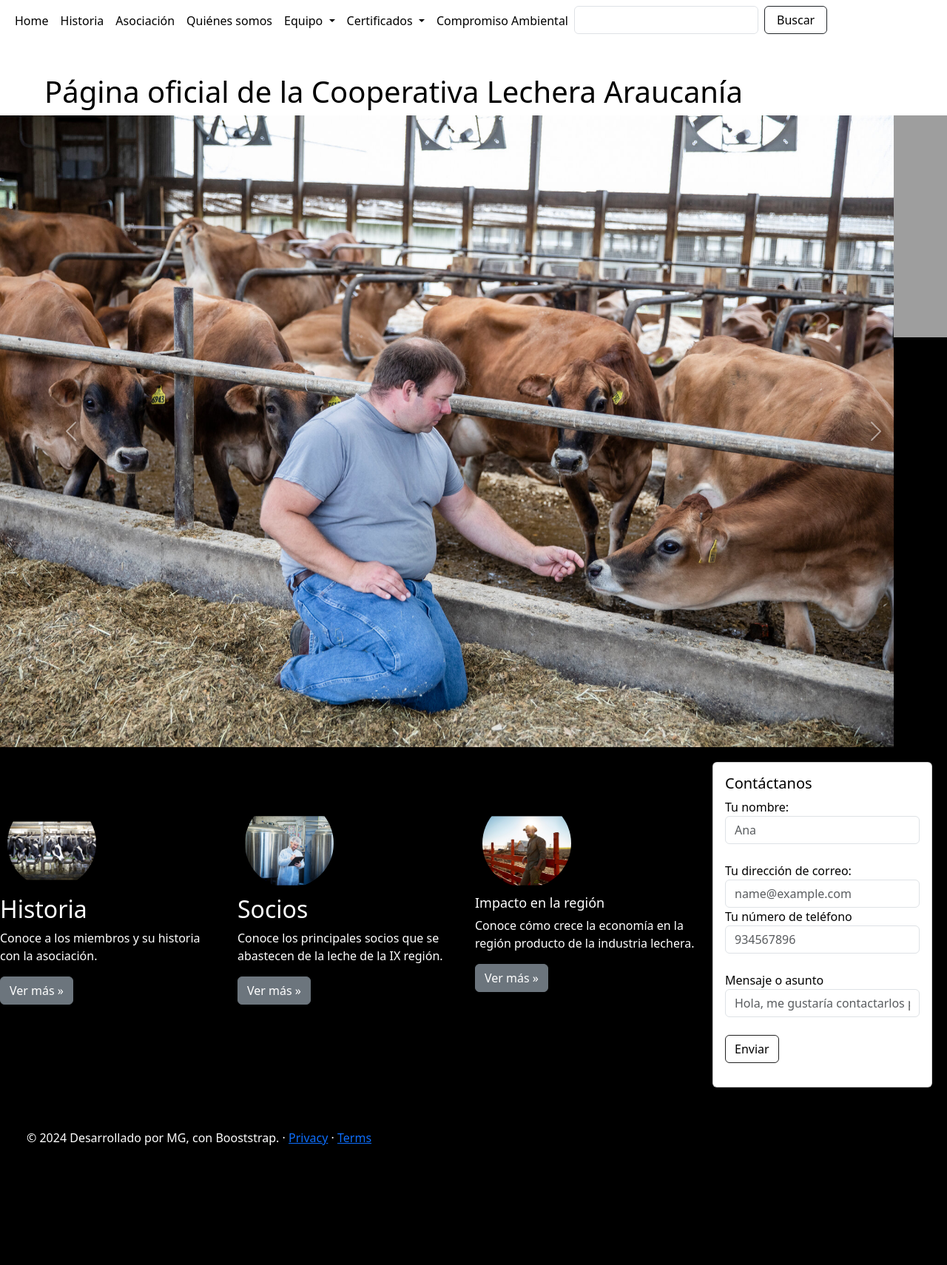
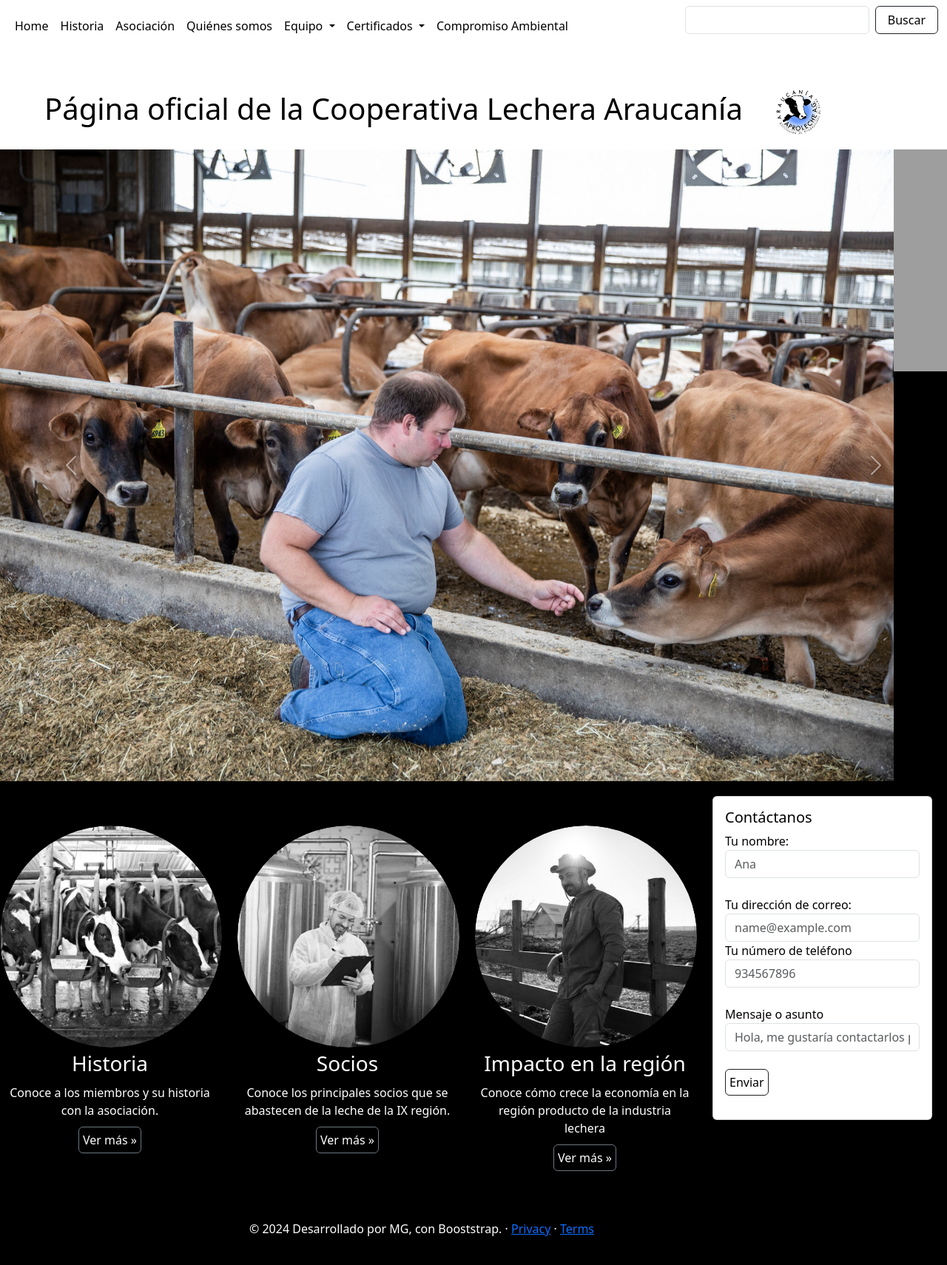
Before and after one commit to cherieluwu/PROYECTO-WEB-Entrega-2, a plain HTML site: page index.html in a window 1280 px wide. Shown: the whole page at 74% size. Before the commit the page ends 1602 px from the top, so only its background shows below. Drawn offline with nearby package versions, Linux system fonts and the light colour scheme; grey boxes are pictures that could not be loaded.

Commit message:
Add files via upload

```diff
--- a/estilos.css
+++ b/estilos.css
@@ -29,44 +29,20 @@ body {
     margin-left: 0;
 }
 
-/* Estilos para el logo */
-#logo {
-    max-width: 90px;
-    margin-right: 20px;
-}
-
-
 /* Estilos para el navbar */
-.navbar-custom {
-color: #000;
+#navbar{
     position: fixed;
     top: 0;
     width: 100%;
-  padding-right: 1 px;
-  padding-left: 1 px;
-  background-color: rgba(255, 255, 255, 0.8); /* Color de fondo con opacidad */
-  z-index: 1000; /* Asegura que la barra de navegación esté por encima de otros elementos */
-}
-
-#navbartodo {
+    background-color: white;
+    z-index: 1000;
     color:#000;
 }
 
-#dropm1 {
+#navbard, #navbartodo, #navbarCollapse, #navbardrop, #dropm2, #dropm1  {
     color:#000;
 }
 
-#dropm2 {
-    color:#000;
-
-}
-
-/*Estilo card*/
-
-#contacto {
-    background-color: #ffffff;
-    color: #000;
-}
 /* Estilo a nivel de clase */
 .resultado {
     font-family: Verdana, Geneva, Tahoma, sans-serif;
@@ -89,23 +65,71 @@ position: fixed;
     padding-top: 20px;
 }
 
-#tit1col{
-font-size: 18;
+/* Estilo de las fotos de las columnas*/
 
+.wrapper {
+    height: 300px;
+    width: 300px;
+    border-radius: 50%;
+    overflow: hidden;
+    border: 0px solid #fff;
+    padding: 0;
+    margin-top: 40px;
+    display: flex;
+    justify-content: center;
+    align-items: center;
 }
 
+.wrapper img {
+    height: 100%;
+    width: 100%;
+    border-radius: 50%;
+    filter: grayscale(100%);
+    transition: 0.5s ease;
+    cursor: pointer;
+    object-fit: cover;
+}
+
+.wrapper img:hover {
+    transform: scale(1,1);
+    filter: grayscale(0%);
+    }
+
+
+h3, p {
+    text-align: center;
+    margin: 0;
+    padding: 5px;
+}
+
+.btn{
+    background-color: transparent;
+    color:#fff;
+    text-align: center;
+    margin: 0;
+    padding: 5px;
+}
+
+
+.circle-image {
+    border-radius: 50%;
+    height: 20 px;
+    width: 5 px;
+    margin-top: 40 px;
+}
 
 #columnasinfo{
     background-color: #000;
     color: #ffffff;
 }
 
-  #imagenr {
-    padding: 10px;
-    margin-top: 40px;
+/*Estilo card*/
+
+#contacto {
+    background-color: #ffffff;
+    color: #000;
+
 }
-
-
 /*Estilo del botón de la card*/
 
 #botonenviar {
--- a/index.html
+++ b/index.html
@@ -10,20 +10,26 @@
 
 </head>
 <body>
+
   <header>
-
     <!-- Titulo -->
-    <div id="tituloprincipal" >
-        <h1>Página oficial de la Cooperativa Lechera Araucanía </h1>
+    <div id="tituloprincipal">
+        <h1>Página oficial de la Cooperativa Lechera Araucanía</h1>
+        <!-- Logo -->
+        <picture>
+            <source srcset="img\logo.jpg" media="(max-width: 576px)">
+            <img src="img\logo.jpg" alt="Logo de la Cooperativa Lechera Araucanía" width="150" height="auto">
+        </picture>
     </div>
-        <nav class="navbar navbar-expand-md navbar-dark fixed-top border-0 navbar-custom" >
-            <div id= "navbar" class="container-fluid">
+        <!-- NAVBAR -->
+    <nav class="navbar navbar-expand-md navbar-dark fixed-top border-0 navbar-custom" id="navbar">
+        <div class="container-fluid" id="navbard">
             <button class="navbar-toggler" type="button" data-bs-toggle="collapse" data-bs-target="#navbarCollapse" aria-controls="navbarCollapse" aria-expanded="false" aria-label="Toggle navigation">
                 <span class="navbar-toggler-icon"></span>
             </button>
-              <div class="collapse navbar-collapse" >
-                <ul class="navbar-nav me-auto mb-2 mb-md-0"  >
-                  <li class="nav-item" >
+            <div class="collapse navbar-collapse" id="navbarCollapse">
+                <ul class="navbar-nav me-auto mb-2 mb-md-0">
+                    <li class="nav-item">
                         <a class="nav-link active" id="navbartodo" aria-current="page" href="#">Home</a>
                     </li>
                     <li class="nav-item">
@@ -35,7 +41,7 @@
                     <li class="nav-item">
                         <a class="nav-link" id="navbartodo" href="#columnasinfo">Quiénes somos</a>
                     </li>
-                  <li class="nav item dropdown">
+                    <li class="nav-item dropdown" id="navbardrop">
                         <a class="nav-link dropdown-toggle" id="dropm1" href="#" role="button" data-bs-toggle="dropdown" aria-expanded="false">
                             Equipo
                         </a>
@@ -46,30 +52,31 @@
                             <li><a class="dropdown-item" href="#contacto">Contáctanos</a></li>
                         </ul>
                     </li>
-                  <li class="nav item dropdown">
+                    <li class="nav-item dropdown">
                         <a class="nav-link dropdown-toggle" id="dropm2" href="#" role="button" data-bs-toggle="dropdown" aria-expanded="false">
                             Certificados
                         </a>
-                    <ul class="dropdown-menu" >
-                        <li><a class= "dropdown-item" href= "#">Documentos de salud</a></li>
-                        <li><a class= "dropdown-item" href= "#">Permisos sanitarios</a></li>
+                        <ul class="dropdown-menu">
+                            <li><a class="dropdown-item" href="#">Documentos de salud</a></li>
+                            <li><a class="dropdown-item" href="#">Permisos sanitarios</a></li>
                             <li><hr class="dropdown-divider"></li>
-                        <li><a class= "dropdown-item" href= "#">Médicos veterinarios</a></li>
+                            <li><a class="dropdown-item" href="#">Médicos veterinarios</a></li>
                         </ul>
                     </li>
                     <li class="nav-item">
                         <a class="nav-link" id="navbartodo" href="#">Compromiso Ambiental</a>
                     </li>
+                </ul>
+                <!-- Formulario de búsqueda -->
                 <form class="d-flex" role="search">
                     <input class="form-control me-2 px-2" type="search" placeholder="" aria-label="Search">
                     <button id="search" class="btn btn-outline-dark px-3" type="submit">Buscar</button>
                 </form>
+                <!-- Fin Formulario de búsqueda -->
             </div>
         </div>
     </nav>
 </header>
-
-
 
     <!-- FIN NAV BAR -->
 
@@ -97,7 +104,6 @@
         <div class="carousel-item">
             <img src="img\vac7_1080x566.jpg" class="img-fluid" alt="..." >
         </div>
-
         </div>
     <button class="carousel-control-prev" type="button" data-bs-target="#carouselAuto" data-bs-slide="prev">
         <span class="carousel-control-prev-icon" aria-hidden="true"></span>
@@ -108,39 +114,40 @@
         <span class="visually-hidden">Next</span>
     </button>
 </div>
+
 <!-- FIN CARRUSEL -->
 
 <!-- Columnas con información-->
 <div class="column-container" id="columnasinfo">
   <div class="row">
     <div class="col-lg-3">
-        <svg id="imagenr" class="bd-placeholder-img rounded-circle" width="140" height="140" xmlns="http://www.w3.org/2000/svg" role="img" aria-label="Placeholder" preserveAspectRatio="xMidYMid slice" focusable="false">
-            <image href="img\gente3_1080x566.jpg" width="140" height="140" />
-        </svg>
-      <h2 class="fw-normal">Historia</h2>
+      <div class="wrapper">
+        <image src="img\gente3_1080x566.jpg" />
+      </div>
+        <h3 class="fw-normal">Historia</h3>
             <p>Conoce a los miembros y su historia con la asociación. </p>
       <p><a class="btn btn-secondary" href="#">Ver más &raquo;</a></p> <!--&raquo es para hacer el doble -->
   </div>
     <div class="col-lg-3">
-        <svg id="imagenr" class="bd-placeholder-img rounded-circle" width="140" height="140" xmlns="http://www.w3.org/2000/svg" role="img" aria-label="Placeholder" preserveAspectRatio="xMidYMid slice" focusable="false">
-            <image href="img\tec_1080x566.jpg" width="140" height="140" />
-        </svg>
-            <h2 class="fw-normal">Socios</h2>
+      <div class="wrapper" >
+          <image src="img\tec_1080x566.jpg" />
+      </div>
+        <h3 class="fw-normal">Socios</h3>
       <p>Conoce los principales socios que se abastecen de la leche de la IX región. </p>
       <p><a class="btn btn-secondary" href="#">Ver más &raquo;</a></p> <!--&raquo es para hacer el doble -->
   </div>
     <div class="col-lg-3">
-        <svg id="imagenr" class="bd-placeholder-img rounded-circle" width="140" height="140" xmlns="http://www.w3.org/2000/svg" role="img" aria-label="Placeholder" preserveAspectRatio="xMidYMid slice" focusable="false">
-            <image href="img\gente1_1080x566.jpg" width="140" height="140" />
-        </svg>
+      <div class="wrapper" >
+        <image src="img\gente1_1080x566.jpg" />
+      </div>
       <h3 id="tit1col" class="fw-normal">Impacto en la región</h3>
-      <p> Conoce cómo crece la economía en la región producto de la industria lechera. </p>
+      <p> Conoce cómo crece la economía en la región producto de la industria lechera</p>
       <p><a class="btn btn-secondary" href="#">Ver más &raquo;</a></p>
   </div>
+        <!-- Fin de las columnas con info-->
+        <!-- Tarjeta y Formulario de contacto-->
+
       <div class="col-lg-3">
-        <!-- Fin de las columnas con info-->
-
-        <!-- Tarjeta y Formulario de contacto-->
         <div class="card" id="contacto"> <!-- Id para que al apretar contacto en la nav bar, la página baje sola-->
             <class="card-img-top" alt="...">
             <div class="card-body">
```
Lines whose indentation alone changed are shown as unchanged.
